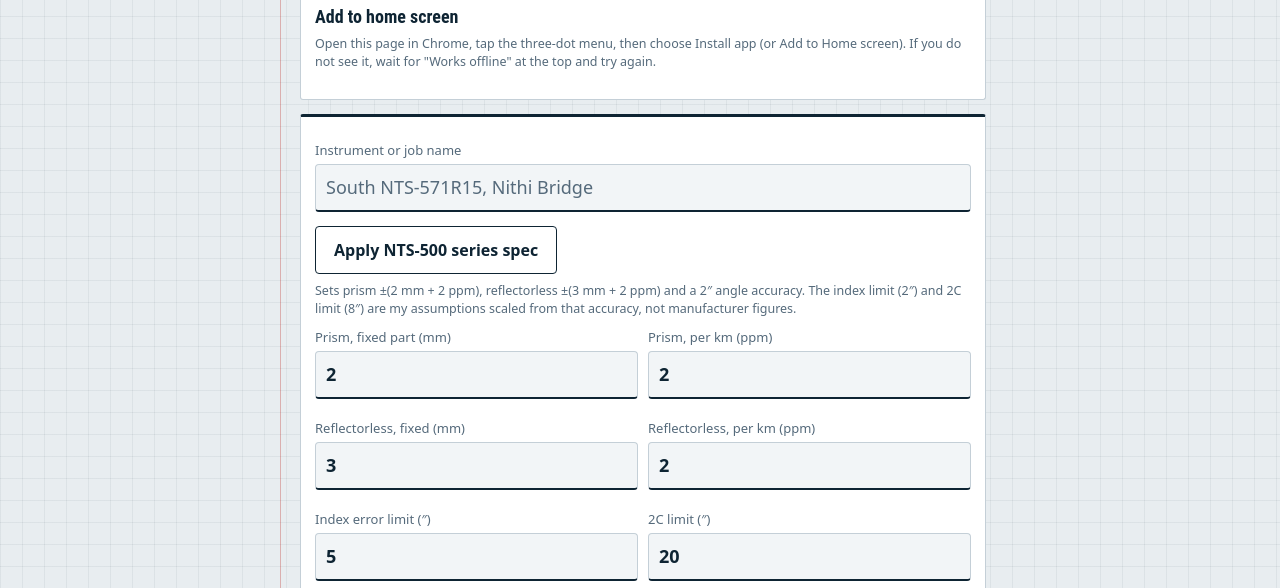
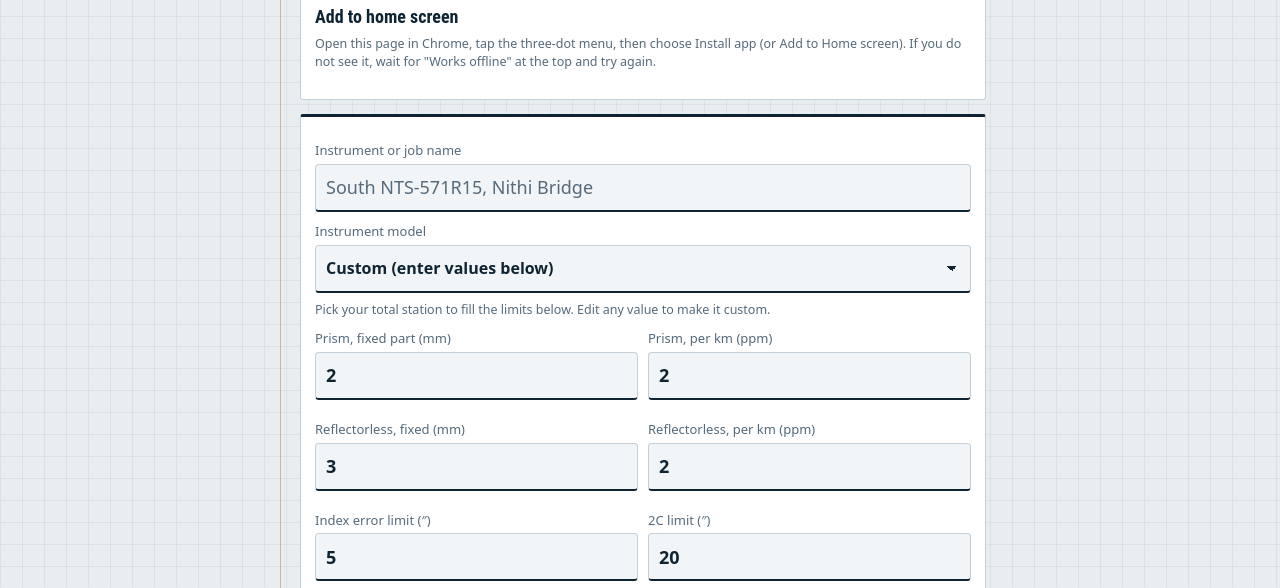
Before and after one commit to NonnatusP/fieldbook, a plain HTML site: page index.html in a window 1280 px wide. Both pictures are taken after a click on the button "Settings". Shown: the part 138-726 px from the top of the page. Drawn offline with Linux system fonts and the light colour scheme.

Commit message:
Add instrument spec library

```diff
--- a/app.js
+++ b/app.js
@@ -304,10 +304,26 @@
     const k = el.dataset.k; const v = (k === 'inst' || k === 'fmt') ? el.value : parseFloat(el.value);
     if (k === 'inst' || k === 'fmt' || isFinite(v)) S[k] = v; save('settings', S); setHdr(); renderLive(); renderList(); if (k === 'fmt') $('fmtHint').textContent = '';
   }));
-  $('preset').addEventListener('click', () => {
-    Object.assign(S, { a: 2, b: 2, ar: 3, br: 2, idx: 2, c2: 8, ang: 2 }); if (!S.inst) S.inst = 'South NTS-571R15';
-    save('settings', S); renderSettings(); toast('NTS-500 series values applied');
+  const INS = window.SurveyInstruments;
+  const LIMITS = ['a', 'b', 'ar', 'br', 'idx', 'c2', 'ang'];
+  function buildInstSel() {
+    const sel = $('instSel'); let h = '<option value="custom">Custom (enter values below)</option>';
+    const brands = []; INS.LIST.forEach(x => { if (brands.indexOf(x.brand) < 0) brands.push(x.brand); });
+    brands.forEach(b => { h += '<optgroup label="' + b + '">' + INS.LIST.filter(x => x.brand === b).map(x => '<option value="' + x.id + '">' + x.model + '</option>').join('') + '</optgroup>'; });
+    sel.innerHTML = h; syncInstSel();
+  }
+  function syncInstSel() {
+    const x = INS.get(S.spec); $('instSel').value = x ? x.id : 'custom';
+    $('instNote').textContent = x ? 'Source: ' + x.src + '. Index limit ' + x.idx + '\u2033 and 2C limit ' + x.c2 + '\u2033 are derived from the angle accuracy, not published. ' + x.note : 'Pick your total station to fill the limits below. Edit any value to make it custom.';
+  }
+  $('instSel').addEventListener('change', () => {
+    const x = INS.get($('instSel').value);
+    if (x) { LIMITS.forEach(k => { S[k] = x[k]; }); S.inst = x.brand.replace(/ \(.*\)/, '') + ' ' + x.model; S.spec = x.id; }
+    else S.spec = 'custom';
+    save('settings', S); renderSettings(); syncInstSel(); renderLive(); renderList(); toast(x ? x.model + ' applied' : 'Custom values');
   });
+  document.querySelectorAll('[data-k]').forEach(el => el.addEventListener('input', () => { if (LIMITS.indexOf(el.dataset.k) >= 0 && S.spec) { S.spec = ''; save('settings', S); syncInstSel(); } }));
+  buildInstSel();
   const HEAD = ['Station', 'Point', 'Zenith L', 'HA L', 'SD L', 'HD L', 'Zenith R', 'HA R', 'SD R', 'HD R', 'Target', 'SD diff L-R (mm)', 'HD diff L-R (mm)', 'Index (sec)', '2C (sec)'];
   $('expCsv').addEventListener('click', () => {
     if (!D.length) { toast('No readings to export'); return; }
--- a/index.html
+++ b/index.html
@@ -120,8 +120,9 @@
   <div class="card">
     <label for="inst">Instrument or job name</label>
     <input id="inst" data-k="inst" autocomplete="off" placeholder="South NTS-571R15, Nithi Bridge">
-    <div class="btns"><button id="preset" class="sec">Apply NTS-500 series spec</button></div>
-    <p class="small">Sets prism &plusmn;(2 mm + 2 ppm), reflectorless &plusmn;(3 mm + 2 ppm) and a 2&Prime; angle accuracy. The index limit (2&Prime;) and 2C limit (8&Prime;) are my assumptions scaled from that accuracy, not manufacturer figures.</p>
+    <label for="instSel">Instrument model</label>
+    <select id="instSel"></select>
+    <p class="small" id="instNote">Pick your total station to fill the limits below. Edit any value to make it custom.</p>
     <div class="row2">
       <div><label for="s_a">Prism, fixed part (mm)</label><input id="s_a" data-k="a" inputmode="decimal"></div>
       <div><label for="s_b">Prism, per km (ppm)</label><input id="s_b" data-k="b" inputmode="decimal"></div>
@@ -160,6 +161,7 @@
 </nav>
 <div id="toast" role="status"></div>
 <script src="core.js"></script>
+<script src="instruments.js"></script>
 <script src="app.js"></script>
 </body>
 </html>
--- /dev/null
+++ b/instruments.js
@@ -0,0 +1,24 @@
+/* Instrument spec library. a/b = prism mm + ppm, ar/br = reflectorless mm + ppm, ang = angle accuracy (sec).
+   Published figures come from manufacturer or distributor datasheets (checked Nov 2026). Index and 2C limits are
+   NOT published: they are derived (index = angle accuracy, 2C = 4 x angle accuracy) and can be edited. */
+(function (root) {
+  const I = (id, brand, model, a, b, ar, br, ang, src, note) => ({ id, brand, model, a, b, ar, br, ang, idx: ang, c2: 4 * ang, src, note: note || '' });
+  const LIST = [
+    I('comnav-c200', 'ComNav', 'TS-C200', 2, 2, 3, 2, 2, 'ComNav / geo-matching.com'),
+    I('comnav-c100', 'ComNav', 'TS-C100', 2, 2, 3, 2, 2, 'geo-matching.com (angle 2"); EDM assumed same class as C200', 'EDM figures not confirmed in the datasheet I found.'),
+    I('foif-rts362n', 'FOIF (Android)', 'RTS362N', 2, 2, 3, 2, 2, 'geo-matching.com, FOIF', 'Listed as a 2" instrument; a 1" variant is also quoted by some sellers.'),
+    I('foif-rts010n', 'FOIF (Android)', 'RTS010N', 1, 1, 3, 2, 1, 'geo-matching.com, FOIF'),
+    I('south-nts500', 'South', 'NTS-500 series', 2, 2, 3, 2, 2, 'South NTS-500 manual', 'NTS-571R15 and similar.'),
+    I('south-a1', 'South (Android)', 'A1', 2, 2, 3, 2, 2, 'South A1 datasheet (2" class)', 'Check the exact EDM figures on your model plate.'),
+    I('stonex-r180', 'Stonex (Android)', 'R180 1"', 1, 1.5, 2, 2, 1, 'Stonex R180 datasheet', 'Values approximate; confirm against your datasheet.'),
+    I('leica-ts07-2', 'Leica', 'FlexLine TS07 2"', 1, 1.5, 2, 2, 2, 'Leica FlexLine datasheet', 'Prism 1 mm + 1.5 ppm; R500 reflectorless taken as 2 mm + 2 ppm.'),
+    I('leica-ts02', 'Leica', 'FlexLine TS02plus 5"', 1.5, 2, 3, 2, 5, 'Leica TS02plus datasheet', 'Reflectorless R500 taken as 3 mm + 2 ppm.'),
+    I('trimble-s5-2', 'Trimble', 'S5 2"', 1, 2, 2, 2, 2, 'Trimble S5 product page'),
+    I('trimble-c5-2', 'Trimble', 'C5 2"', 2, 2, 3, 2, 2, 'Trimble C5 product page'),
+    I('topcon-os200-2', 'Topcon', 'OS-200 2"', 1.5, 2, 2, 2, 2, 'Topcon OS-200 datasheet'),
+    I('sokkia-cx102', 'Sokkia', 'CX-102 2"', 2, 2, 3, 2, 2, 'Sokkia CX brochure', 'Reflectorless is 3 mm + 2 ppm to 200 m, then looser.'),
+    I('nikon-nivo-2c', 'Nikon', 'Nivo 2.C', 2, 2, 3, 2, 2, 'Nikon Nivo catalogue')
+  ];
+  const api = { LIST, get: id => LIST.find(x => x.id === id) };
+  if (typeof module !== 'undefined' && module.exports) module.exports = api; else root.SurveyInstruments = api;
+})(typeof window !== 'undefined' ? window : globalThis);
--- a/sw.js
+++ b/sw.js
@@ -1,6 +1,6 @@
 /* Cache-first service worker so the app works with no signal. Bump VERSION when files change. */
-const VERSION = 'sfk-v7';
-const FILES = ['./', './index.html', './style.css', './core.js', './app.js', './manifest.webmanifest',
+const VERSION = 'sfk-v8';
+const FILES = ['./', './index.html', './style.css', './core.js', './instruments.js', './app.js', './manifest.webmanifest',
   './icons/icon-192.png', './icons/icon-512.png', './icons/icon-maskable-512.png', './icons/favicon.png'];
 self.addEventListener('install', e => { e.waitUntil(caches.open(VERSION).then(c => c.addAll(FILES)).then(() => self.skipWaiting())); });
 self.addEventListener('activate', e => {
```
